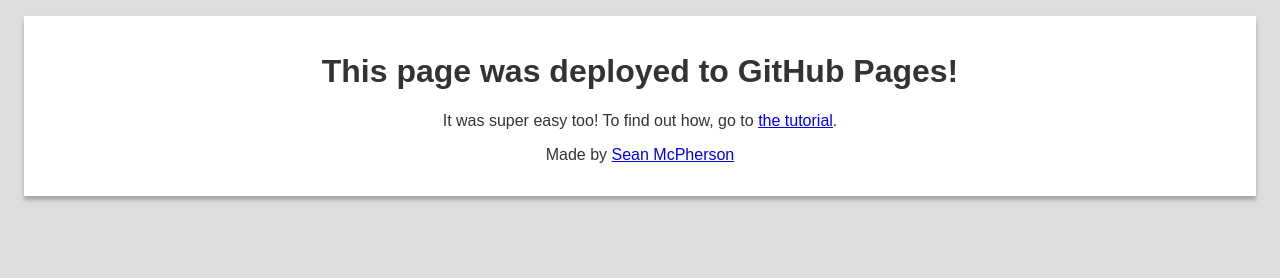
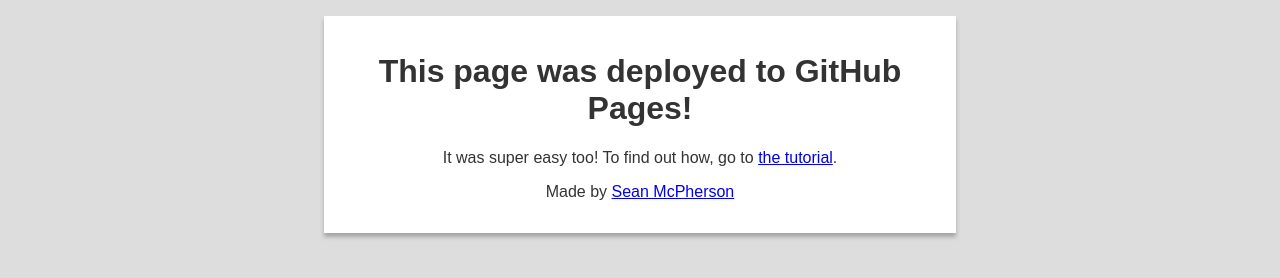
Before and after one commit to SeanMcP/tutorial-deploy-gh-pages, a plain HTML site: page index.html in a window 1280 px wide. Drawn offline with Linux system fonts and the light colour scheme.

Commit message:
Update index.html
Set max-width.

```diff
--- a/index.html
+++ b/index.html
@@ -11,7 +11,8 @@
 		div {
 			background: white;
 			box-shadow: 0 0.25rem 0.25rem rgba(0, 0, 0, 0.25);
-			margin: 1rem;
+			margin: 1rem auto;
+			max-width: 600px;
 			padding: 1rem;
 			text-align: center;
 		}
```
